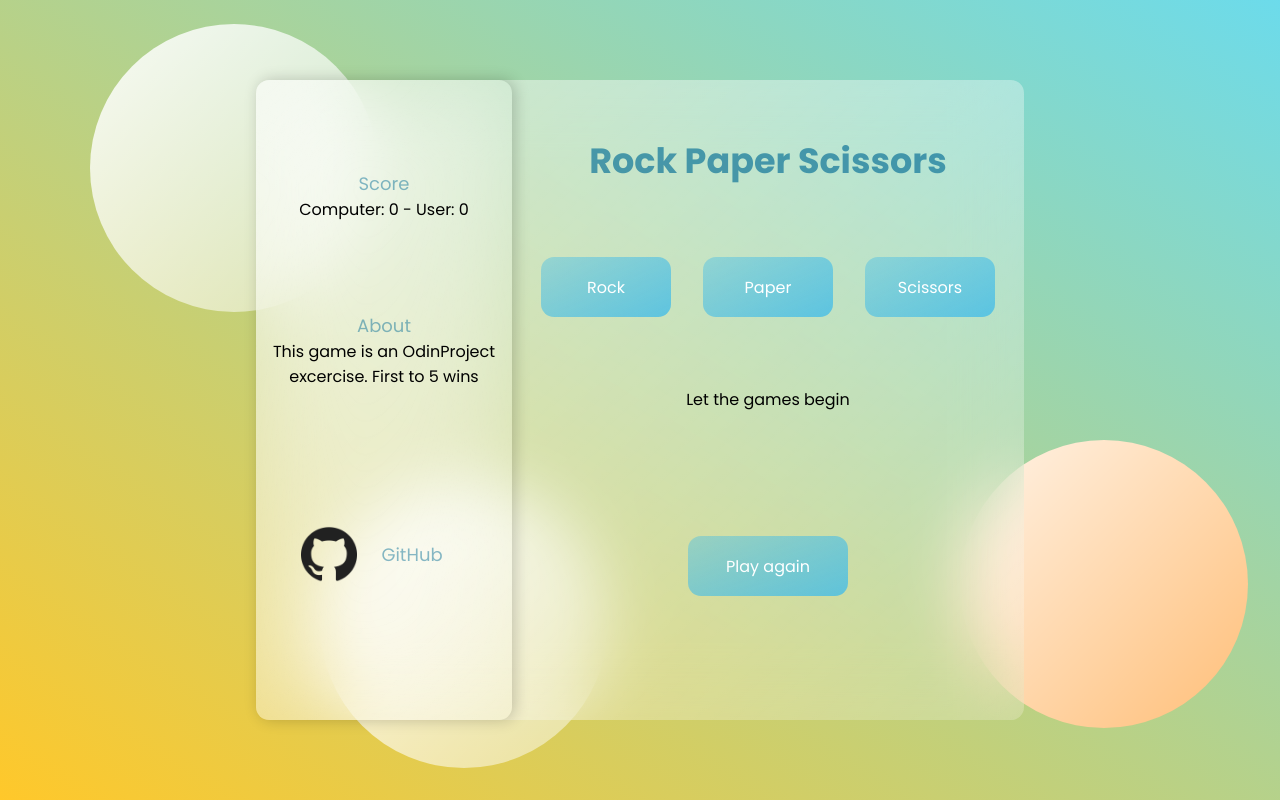
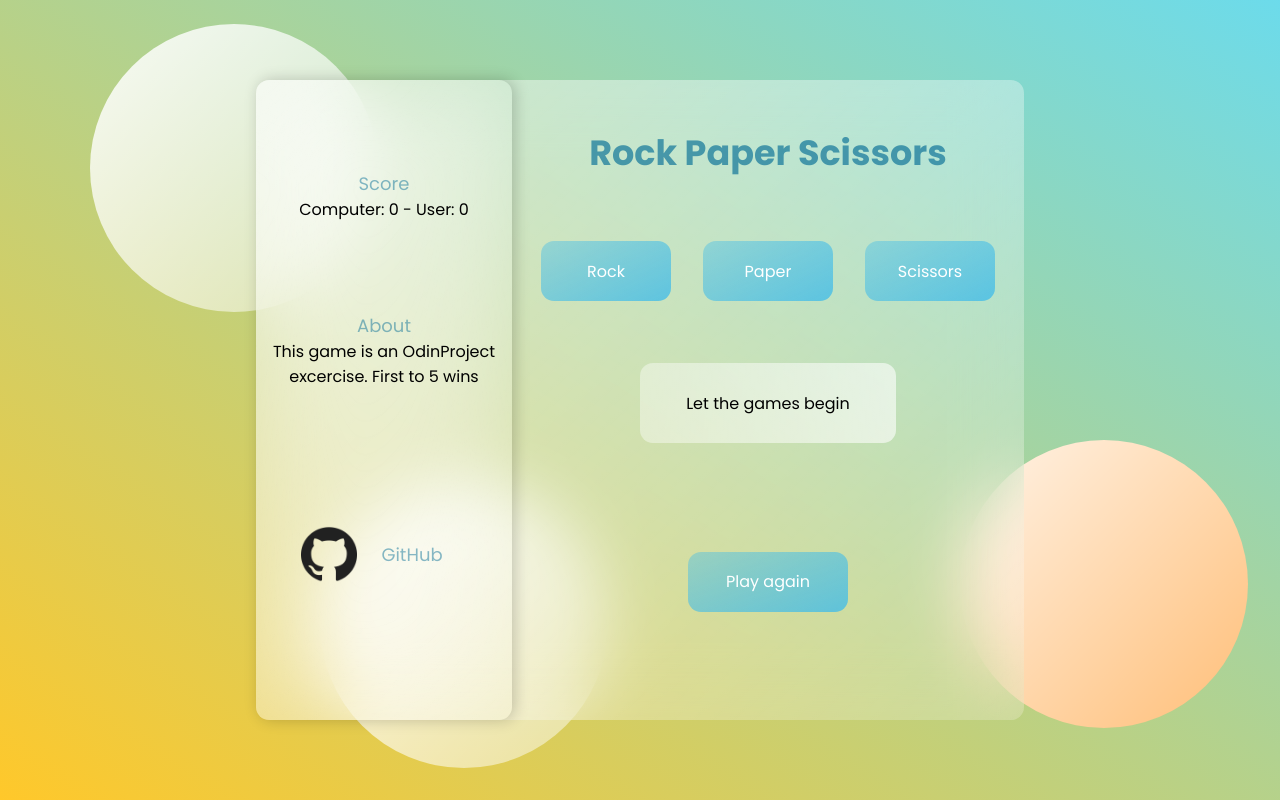
Before and after one commit to MaxAnderberg/rock-paper-scissors, a plain HTML site: page index.html in a window 1280 px wide. Drawn offline with Linux system fonts and the light colour scheme.

Commit message:
added a box which tells the user how the round went

```diff
--- a/index.html
+++ b/index.html
@@ -39,7 +39,9 @@
                     <button id="paper">Paper</button>
                     <button id="scissors">Scissors</button>
                 </div>
-                <div id="playedhand">Let the games begin</div>
+                <div class="playedhandbox">
+                    <p id="playedhand">Let the games begin</p>
+                </div>
                 <div id="winLose"></div>
                 <div>
                     <button id="playagain">Play again</button>
--- a/style.css
+++ b/style.css
@@ -126,6 +126,21 @@ button{
 
 }
 
+.playedhandbox{
+    display: flex;
+    justify-content: center;
+    align-items: center;
+    border: none;
+    background: linear-gradient(
+      to right,
+      rgba(255,255,255,0.4),
+      rgba(255,255,255,0.6));
+    border-radius: 13px;
+    min-height: 10vh;
+    width: 50%;
+
+}
+
 .playbutton button:hover{
     cursor: pointer;
 }
```
